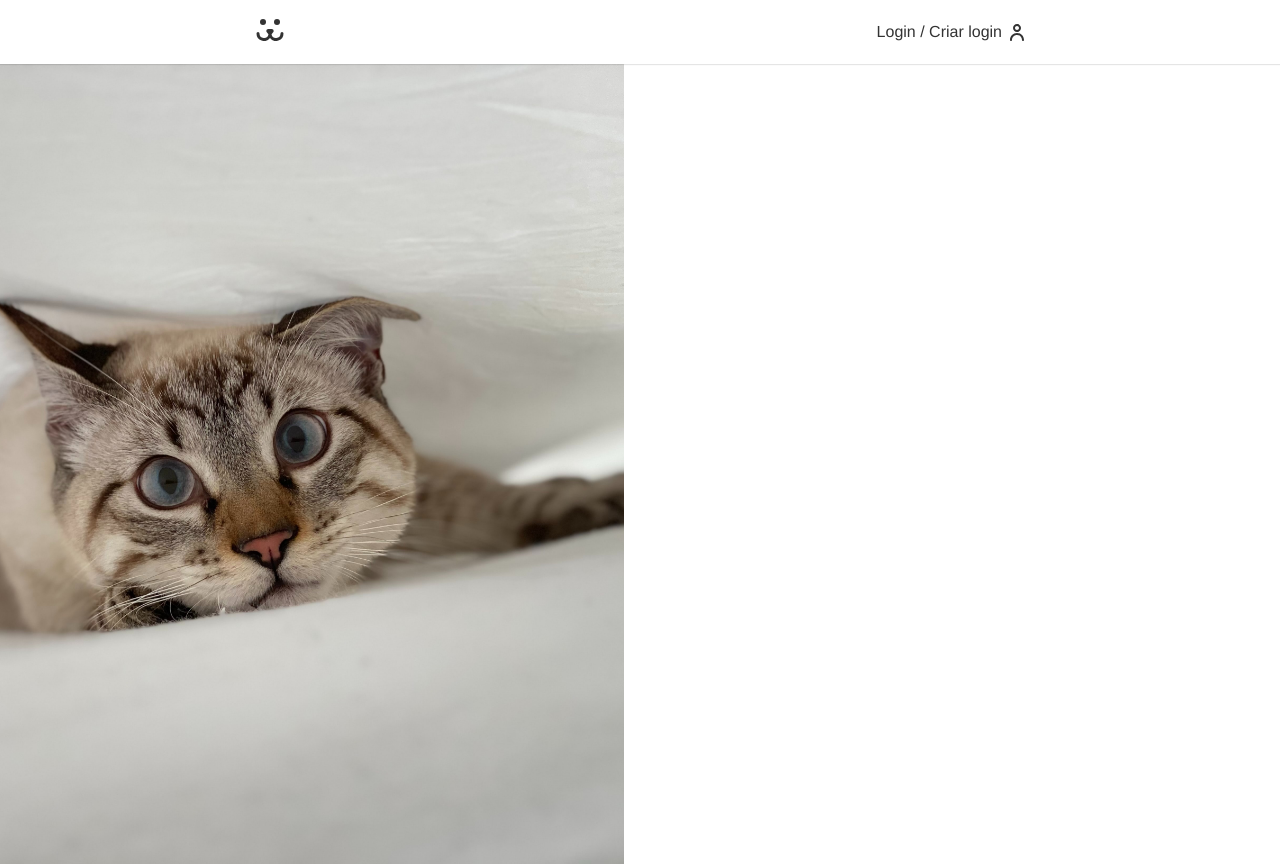
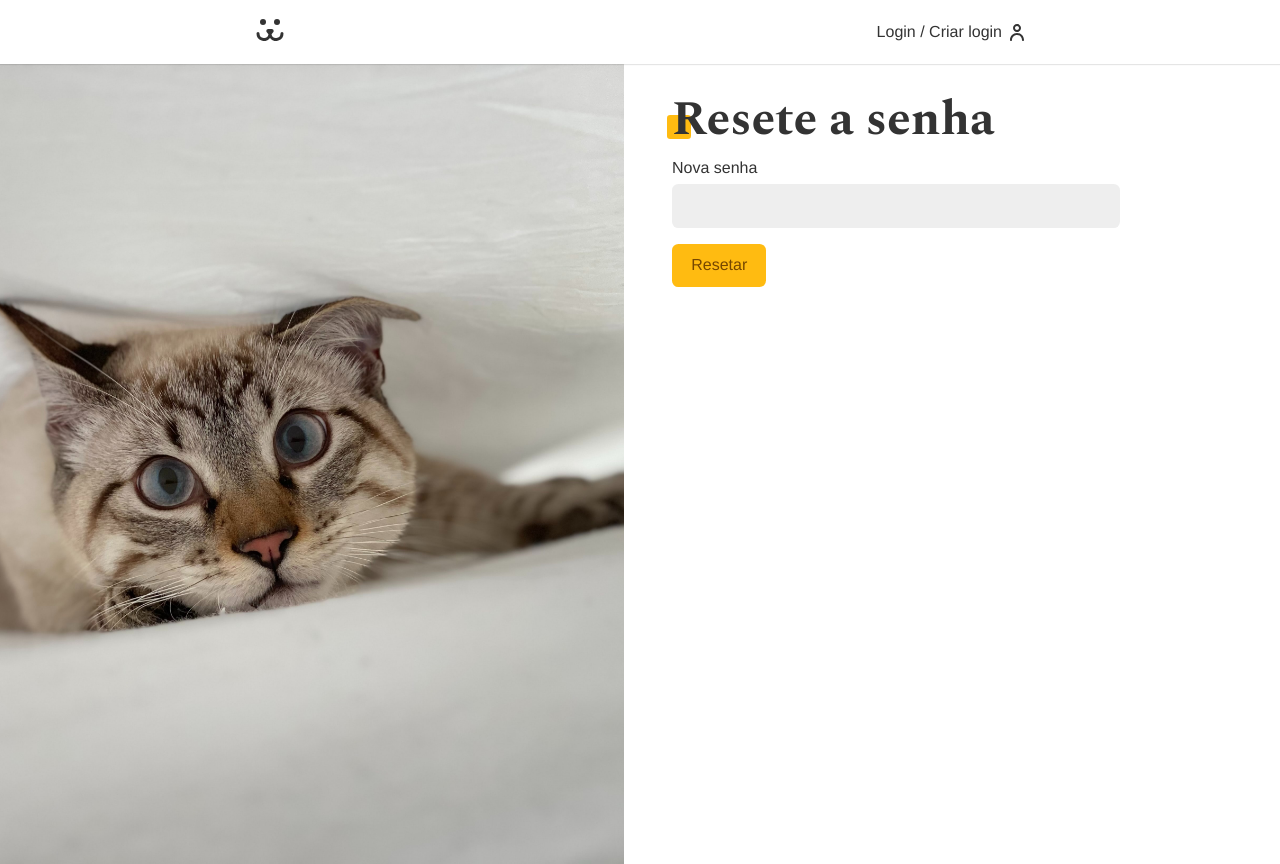
Before and after one commit to Jose-Caldas/dogs, a React (Create React App) app: page /login/reset in a window 1280 px wide. Built offline with nearby package versions, Linux system fonts and the light colour scheme.

Commit message:
update password lost

```diff
--- a/src/Components/Login/LoginpasswordReset.js
+++ b/src/Components/Login/LoginpasswordReset.js
@@ -1,7 +1,59 @@
-import React from "react";
+import React, { useEffect, useState } from "react";
+import { useNavigate } from "react-router-dom";
+import { PASSWORD_RESET } from "../../Api";
+import useFetch from "../../Hooks/useFetch";
+import useForm from "../../Hooks/useForm";
+import Button from "../Forms/Button";
+import Input from "../Forms/Input";
+import Error from "../Helper/Error";
 
 const LoginpasswordReset = () => {
-  return <div></div>;
+  const [login, setLogin] = useState("");
+  const [key, setKey] = useState("");
+  const password = useForm();
+  const { error, loading, request } = useFetch();
+  const navigate = useNavigate();
+
+  useEffect(() => {
+    const params = new URLSearchParams(window.location.search);
+    const key = params.get("key");
+    const login = params.get("login");
+    if (key) setKey(key);
+    if (login) setLogin(login);
+  }, []);
+
+  async function handleSubmit(event) {
+    event.preventDefault();
+    if (password.validate()) {
+      const { url, options } = PASSWORD_RESET({
+        key,
+        login,
+        password: password.value,
+      });
+      const { response } = await request(url, options);
+      if (response.ok) navigate("/login");
+    }
+  }
+
+  return (
+    <div>
+      <h1 className="title">Resete a senha</h1>
+      <form onSubmit={handleSubmit}>
+        <Input
+          label="Nova senha"
+          type="password"
+          name="password"
+          {...password}
+        />
+        {loading ? (
+          <Button disabled>Resetando...</Button>
+        ) : (
+          <Button>Resetar</Button>
+        )}
+      </form>
+      <Error error={error} />
+    </div>
+  );
 };
 
 export default LoginpasswordReset;
--- a/src/api.js
+++ b/src/api.js
@@ -120,3 +120,15 @@ export function PASSWORD_LOST(body) {
     },
   };
 }
+export function PASSWORD_RESET(body) {
+  return {
+    url: `${API_URL}/api/password/reset`,
+    options: {
+      method: "POST",
+      headers: {
+        "Content-type": "application/json",
+      },
+      body: JSON.stringify(body),
+    },
+  };
+}
```
